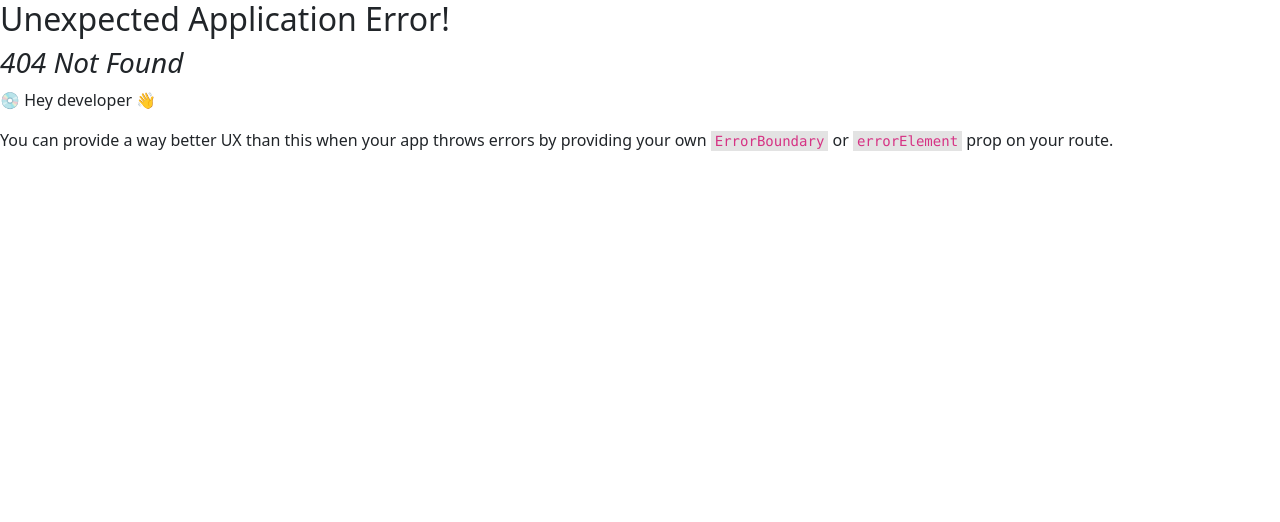
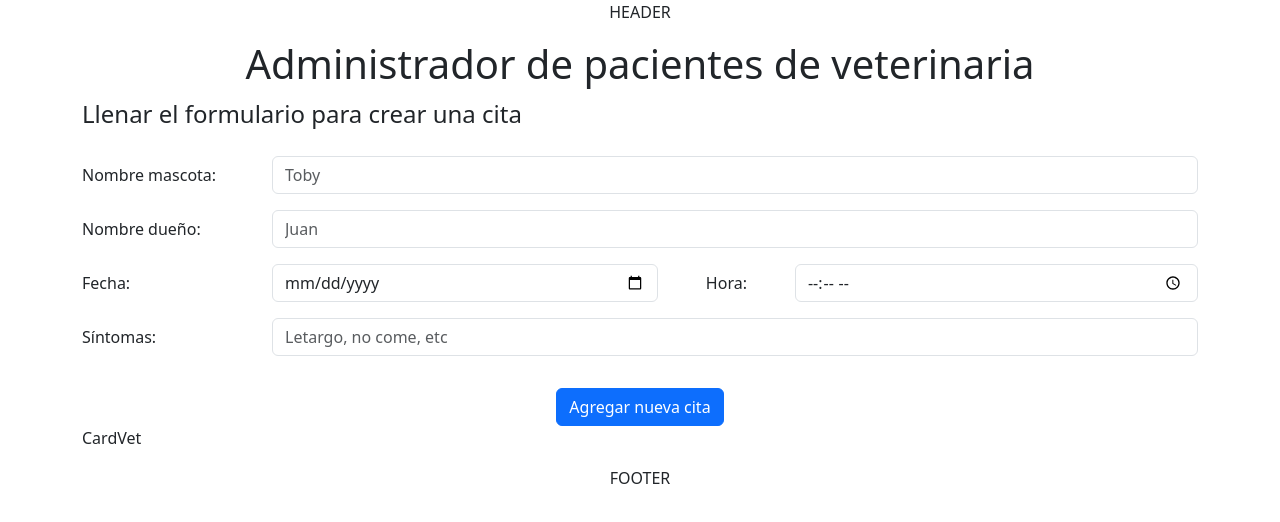
Before and after one commit to ignaciolencina/practicos-React, a React (Vite) app: page /ejercicio9 in a window 1280 px wide. Before the commit this address had no page. Shown: the top 522 px of the page. Built offline with nearby package versions, Linux system fonts and the light colour scheme.

Commit message:
Completo creacion formulario, solo create

```diff
--- a/package.json
+++ b/package.json
@@ -13,6 +13,7 @@
     "bootstrap": "^5.3.3",
     "prop-types": "^15.8.1",
     "react": "^18.2.0",
+    "react-date-picker": "^11.0.0",
     "react-dom": "^18.2.0",
     "react-hook-form": "^7.52.0",
     "react-router-dom": "^6.23.1",
--- /dev/null
+++ b/src/components/Ejercicio9/Appointment.js
@@ -0,0 +1,10 @@
+export class Appointment {
+  constructor(name, owner, date, hour, symptoms) {
+    this.uCode = window.self.crypto.randomUUID();
+    this.name = name;
+    this.owner = owner;
+    this.date = date;
+    this.hour = hour;
+    this.symptoms = symptoms;
+  }
+}
--- /dev/null
+++ b/src/components/Ejercicio9/CardVet.jsx
@@ -0,0 +1,6 @@
+const CardVet = () => {
+  return (
+    <div>CardVet</div>
+  )
+}
+export default CardVet
--- /dev/null
+++ b/src/components/Ejercicio9/Ejercicio9.jsx
@@ -0,0 +1,23 @@
+import { useState, useEffect } from "react";
+import CardVet from "./CardVet";
+import FormVet from "./FormVet";
+
+const appointmentsLS = JSON.parse(localStorage.getItem("appointments")) || [];
+
+
+const Ejercicio9 = () => {
+    const [appointments, setAppointments] = useState(appointmentsLS);
+
+    useEffect(() => {
+        localStorage.setItem("appointments", JSON.stringify(appointments));
+      }, [appointments]);
+
+  return (
+    <>
+      <h1 className="text-center">Administrador de pacientes de veterinaria</h1>
+      <FormVet appointments={appointments} setAppointments={setAppointments}/>
+      <CardVet />
+    </>
+  );
+};
+export default Ejercicio9;
--- /dev/null
+++ b/src/components/Ejercicio9/FormVet.jsx
@@ -0,0 +1,207 @@
+import PropTypes from "prop-types";
+import { useForm } from "react-hook-form";
+
+import { Appointment } from "./Appointment";
+import Swal from "sweetalert2";
+
+import "./formStyle.css";
+
+const FormVet = (props) => {
+  const { appointments, setAppointments } = props;
+
+  const {
+    register,
+    reset,
+    formState: { errors },
+    handleSubmit: onSubmitRHF,
+  } = useForm();
+
+  const handleSubmit = (data) => {
+    const newAppointments = new Appointment(
+      data.name,
+      data.owner,
+      data.date,
+      data.hour,
+      data.symptoms
+    );
+
+    const newArray = [...appointments, newAppointments];
+    setAppointments(newArray);
+
+    Swal.fire({
+      title: "Agendado!",
+      text: `Cita veterinaria agendada para ${data.name}
+      Fecha: ${data.date}
+      Hora: ${data.hour}`,
+      icon: "success",
+      showCancelButton: false,
+      showConfirmButton: false,
+      timer: 4000,
+    });
+
+    reset();
+  };
+
+  return (
+    <form onSubmit={onSubmitRHF(handleSubmit)}>
+      <fieldset>
+        <legend className="mb-4">
+          Llenar el formulario para crear una cita
+        </legend>
+      </fieldset>
+      <div className="row mb-3">
+        <label htmlFor="input-name-pet" className="col-sm-2 col-form-label">
+          Nombre mascota:
+        </label>
+        <div className="col-sm-10">
+          <input
+            required
+            placeholder="Toby"
+            type="text"
+            id="input-name-pet"
+            className={`form-control ${errors.name ? 'is-invalid' : ''}`}
+            maxLength={40}
+            minLength={2}
+            {...register("name", {
+              required: "El campo nombre mascota es obligatorio",
+              maxLength: {
+                value: 40,
+                message: "El nombre no puede tener más de 40 caracteres",
+              },
+              minLength: {
+                value: 2,
+                message: "El nombre debe tener más de 2 caracteres",
+              },
+              pattern: {
+                value: /^[a-zA-ZÁÉÍÓÚáéíóúÜüÑñ\s]+$/,
+                message: "El nombre debe contener solo letras y espacios",
+              },
+            })}
+          />
+          <div className="invalid-feedback">
+            <span className="badge text-bg-danger">{errors.name?.message}</span>
+          </div>
+        </div>
+      </div>
+      <div className="row mb-3">
+        <label htmlFor="input-name-owner" className="col-sm-2 col-form-label">
+          Nombre dueño:
+        </label>
+        <div className="col-sm-10">
+          <input
+            required
+            placeholder="Juan"
+            type="text"
+            id="input-name-owner"
+            className={`form-control ${errors.owner ? 'is-invalid' : ''}`}
+            maxLength={40}
+            minLength={2}
+            {...register("owner", {
+              required: "El campo nombre dueño es obligatorio",
+              maxLength: {
+                value: 40,
+                message: "El nombre no puede tener más de 40 caracteres",
+              },
+              minLength: {
+                value: 2,
+                message: "El nombre debe tener más de 2 caracteres",
+              },
+              pattern: {
+                value: /^[a-zA-ZÁÉÍÓÚáéíóúÜüÑñ\s]+$/,
+                message: "El nombre debe contener solo letras y espacios",
+              },
+            })}
+          />
+          <div className="invalid-feedback">
+            <span className="badge text-bg-danger">
+              {errors.owner?.message}
+            </span>
+          </div>
+        </div>
+      </div>
+      <div className="row mb-3">
+        <label htmlFor="input-date" className="col-sm-2 col-form-label">
+          Fecha:
+        </label>
+        <div className="col-sm-10 d-flex">
+          <input
+            required
+            type="date"
+            className={`form-control ${errors.date ? 'is-invalid' : ''}`}
+            id="input-date"
+            {...register("date", {
+              required: "El campo fecha es obligatorio",
+            })}
+          />
+          <div className="invalid-feedback">
+            <span className="badge text-bg-danger">{errors.date?.message}</span>
+          </div>
+          <div className="d-flex align-items-center col-sm-7">
+            <label htmlFor="input-hour" className="mx-5">
+              Hora:
+            </label>
+            <input
+              required
+              type="time"
+              className={`form-control ${errors.hour ? 'is-invalid' : ''}`}
+              id="input-hour"
+              {...register("hour", {
+                required: "El campo hora es obligatorio",
+              })}
+            />
+            <div className="invalid-feedback">
+              <span className="badge text-bg-danger">
+                {errors.hour?.message}
+              </span>
+            </div>
+          </div>
+        </div>
+      </div>
+      <div className="row mb-3">
+        <label htmlFor="input-symptoms" className="col-sm-2 col-form-label">
+          Síntomas:
+        </label>
+        <div className="col-sm-10">
+          <input
+            required
+            placeholder="Letargo, no come, etc"
+            type="text"
+            id="input-symptoms"
+            className={`form-control ${errors.symptoms ? 'is-invalid' : ''}`}
+            maxLength={120}
+            minLength={10}
+            {...register("symptoms", {
+              required: "El campo síntomas es obligatorio",
+              maxLength: {
+                value: 120,
+                message:
+                  "La descripción de los síntomas no puede superar los 120 caracteres",
+              },
+              minLength: {
+                value: 10,
+                message:
+                  "La descripción de los síntomas debe superar los 10 caracteres",
+              },
+            })}
+          />
+          <div className="invalid-feedback">
+            <span className="badge text-bg-danger">
+              {errors.symptoms?.message}
+            </span>
+          </div>
+        </div>
+      </div>
+      <div className="text-center">
+        <button className="btn btn-primary mt-3" type="submit">
+          Agregar nueva cita
+        </button>
+      </div>
+    </form>
+  );
+};
+export default FormVet;
+
+FormVet.propTypes = {
+  appointments: PropTypes.array.isRequired,
+  setAppointments: PropTypes.func.isRequired,
+};
```
Also changed, not shown: src/constants/routes.jsx (+9 -4 lines), src/components/Ejercicio9/formStyle.css (added), 1 other file (tests, documents, lock files or other folders).
